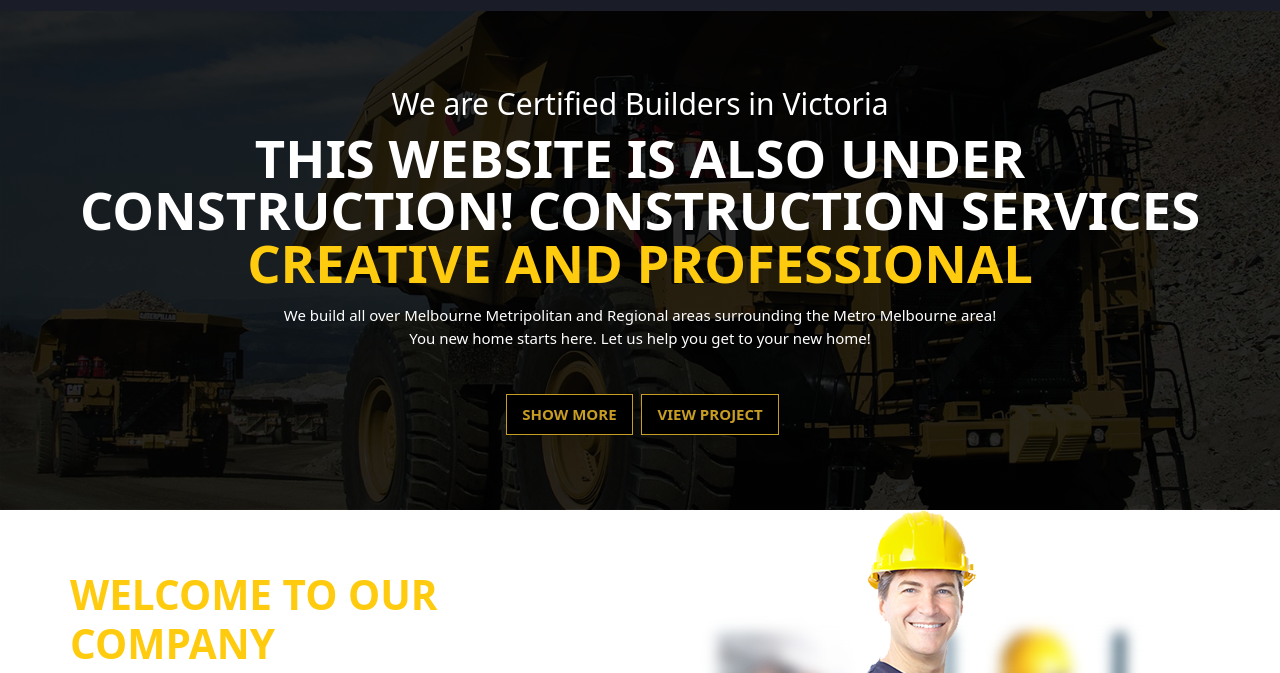
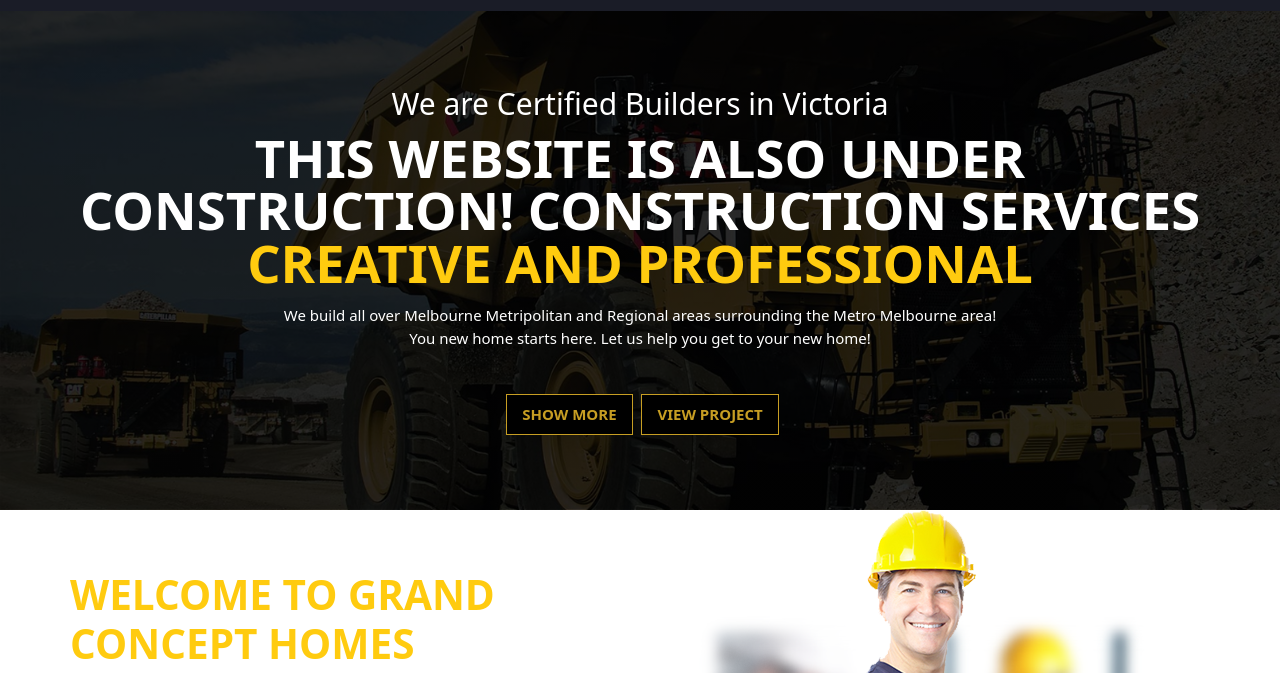
Before and after one commit to gch-au/gch, a plain HTML site: page index.html in a window 1280 px wide. Shown: the part 97-770 px from the top of the page. Drawn offline with Linux system fonts and the light colour scheme.

Commit message:
Update index.html

```diff
--- a/index.html
+++ b/index.html
@@ -65,7 +65,7 @@
     <section id="sec-1">
         <div class="container">
             <article>
-                <h1>Welcome to our company</h1>
+                <h1>Welcome to GRAND CONCEPT HOMES</h1>
                 <h2>THIS WEBSITE IS UNDER CONSTRUCTION</h2>
                 <p>Lorem ipsum dolor sit amet consectetur, adipisicing elit. Cupiditate deserunt magni sint mollitia similique corporis quis voluptatibus, eos tempora ealias illo nemo excepturi blanditiis vitae impedit minus tempore praesentium harum. <br><br>Quis, temporibus dolorum? Lorem ipsum dolor sit amet consectetur adipisicing elit. Reprehenderit maxime minima quod eius aspernatur. Accusantium sed sunt corrupti sapiente deleniti?</p>
                 <a href="#">Show More</a>
```
